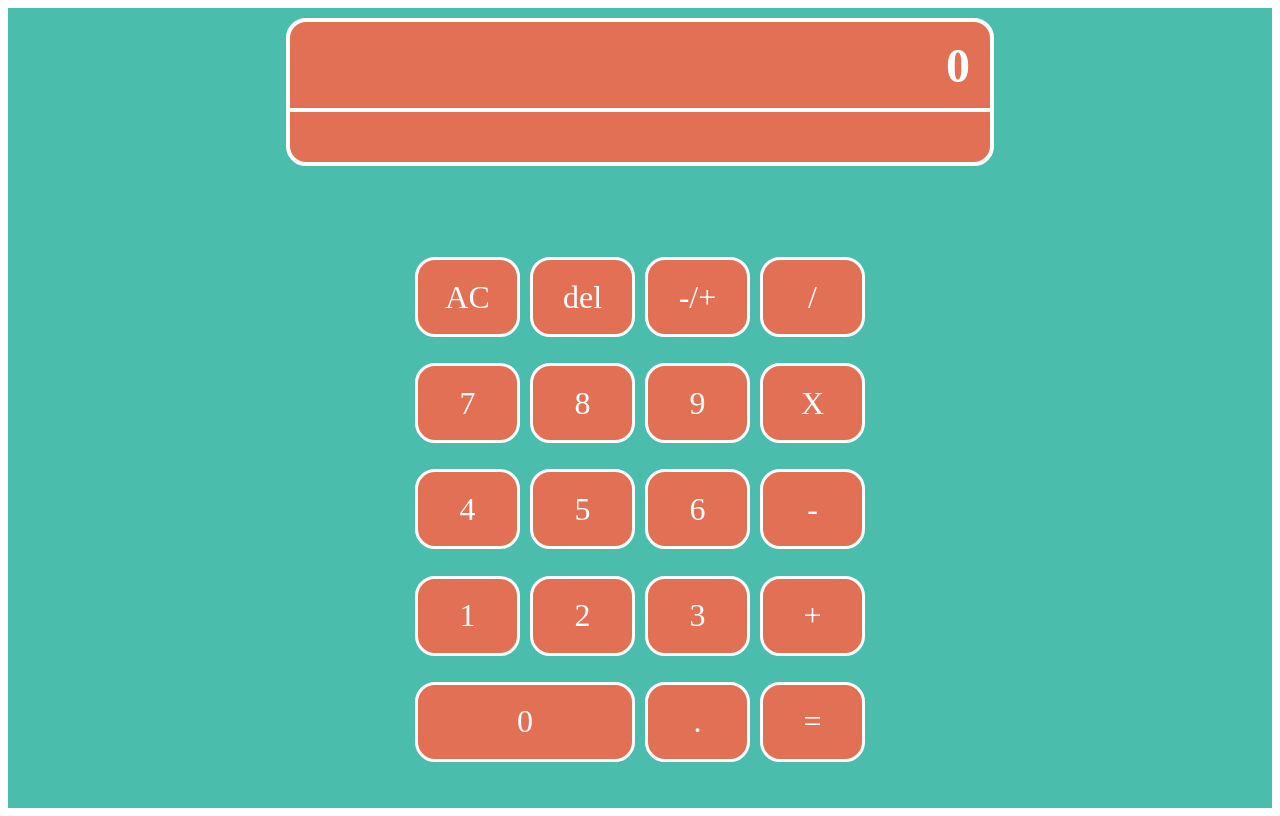
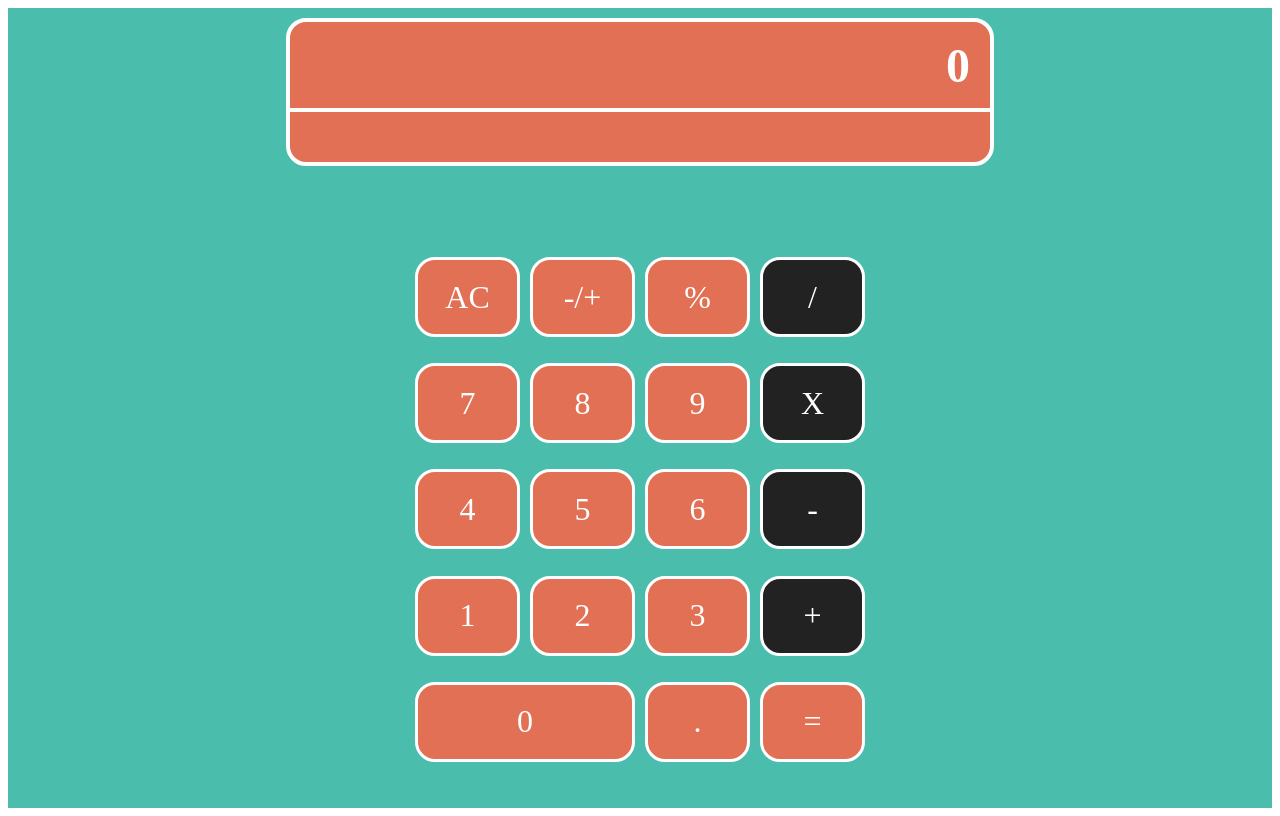
Before and after one commit to ryan-puffer/react-calculator, a React (Create React App) app: page / in a window 1280 px wide. Built offline with nearby package versions, Linux system fonts and the light colour scheme.

Commit message:
convert back button to percent button

```diff
--- a/src/components/BackButton.js
+++ /dev/null
@@ -1,9 +0,0 @@
-import React, { useContext } from 'react';
-import { NumberContext } from './NumberProvider';
-
-const BackButton = () => {
-	const { handleBackButton } = useContext(NumberContext);
-	return <button onClick={() => handleBackButton()}>del</button>;
-};
-
-export default BackButton;
--- a/src/components/Calculator.js
+++ b/src/components/Calculator.js
@@ -4,7 +4,7 @@ import FunctionButton from './FunctionButton';
 import ClearButton from './ClearButton';
 import Display from './Display';
 import EqualButton from './EqualButton';
-import BackButton from './BackButton';
+import PercentButton from './PercentButton';
 import NegativeButton from './NegativeButton';
 import { CalculatorStyles } from './styles/Styles';
 
@@ -15,8 +15,8 @@ const Calculator = () => (
 		</div>
 		<div className='number-pad'>
 			<ClearButton />
-			<BackButton />
 			<NegativeButton />
+			<PercentButton />
 			<FunctionButton buttonValue='/' />
 			<NumberButton buttonValue={7} />
 			<NumberButton buttonValue={8} />
--- a/src/components/Display.js
+++ b/src/components/Display.js
@@ -8,8 +8,8 @@ const Display = () => {
 		<DisplayStyles>
 			<h2>{number}</h2>
 			<p>
+				{storedNumber}
 				{functionValue}
-				{storedNumber}
 			</p>
 		</DisplayStyles>
 	);
--- a/src/components/FunctionButton.js
+++ b/src/components/FunctionButton.js
@@ -9,7 +9,8 @@ const FunctionButton = ({ buttonValue }) => {
 			onClick={() => {
 				handleFunctionButton(buttonValue);
 			}}
-			value={buttonValue}>
+			value={buttonValue}
+			className='function-button'>
 			{buttonValue}
 		</button>
 	);
--- a/src/components/NumberProvider.js
+++ b/src/components/NumberProvider.js
@@ -3,23 +3,25 @@ import React, { useState } from 'react';
 export const NumberContext = React.createContext();
 
 const NumberProvider = (props) => {
+	//initialize state across entire app
 	const [number, setNumber] = useState('0');
 	const [functionValue, setFunctionValue] = useState('');
 	const [storedNumber, setStoredNumber] = useState('');
 
+	//no more than one decimal or not only a decimal
 	const handleSetDisplayValue = (num) => {
 		if (!number.includes('.') || num !== '.') {
+			//concat digit pressed onto number, replace initial 0 w/ empty string
 			setNumber(`${(number + num).replace(/^0+/, '')}`);
 		}
 	};
 
 	const setStoredValue = () => {
 		setStoredNumber(number);
-		setNumber('');
 	};
 
-	const handleBackButton = () => {
-		setNumber(number.slice(0, -1));
+	const handlePercentButton = () => {
+		setNumber(number / 100);
 	};
 
 	const handleClearValue = () => {
@@ -29,6 +31,7 @@ const NumberProvider = (props) => {
 	};
 
 	const handleFunctionButton = (buttonValue) => {
+		//when operation is clicked, set stored number from display
 		setStoredValue();
 		setFunctionValue(buttonValue);
 	};
@@ -43,7 +46,7 @@ const NumberProvider = (props) => {
 		} else if (functionValue === '/') {
 			setNumber(`${parseFloat(storedNumber) / parseFloat(number)}`);
 		}
-		setStoredNumber(number);
+		setStoredValue();
 	};
 
 	const handleNegativeButton = () => {
@@ -61,7 +64,7 @@ const NumberProvider = (props) => {
 				handleEqualButton,
 				handleNegativeButton,
 				storedNumber,
-				handleBackButton,
+				handlePercentButton,
 				functionValue,
 				number,
 			}}>
--- /dev/null
+++ b/src/components/PercentButton.js
@@ -0,0 +1,9 @@
+import React, { useContext } from 'react';
+import { NumberContext } from './NumberProvider';
+
+const PercentButton = () => {
+	const { handlePercentButton } = useContext(NumberContext);
+	return <button onClick={() => handlePercentButton()}>%</button>;
+};
+
+export default PercentButton;
--- a/src/components/styles/Styles.js
+++ b/src/components/styles/Styles.js
@@ -22,6 +22,7 @@ export const CalculatorStyles = styled.div`
 			outline: none;
 		}
 	}
+
 	.display {
 		font-family: 'Orbitron', serif;
 		font-weight: 700;
@@ -46,6 +47,9 @@ export const CalculatorStyles = styled.div`
 	}
 	.zero-button {
 		grid-column: 1/3;
+	}
+	button.function-button {
+		background: #222;
 	}
 `;
 
```
